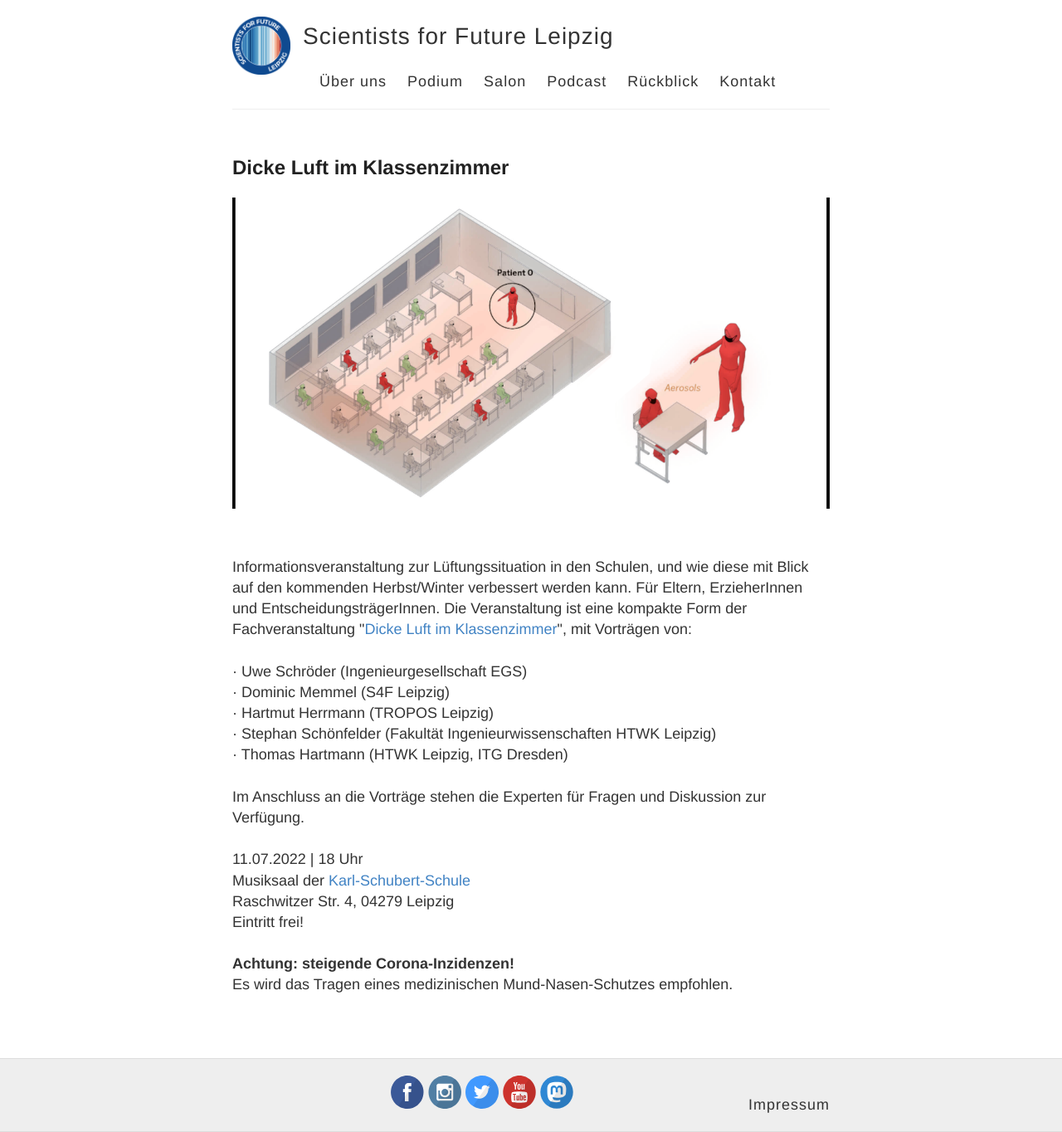
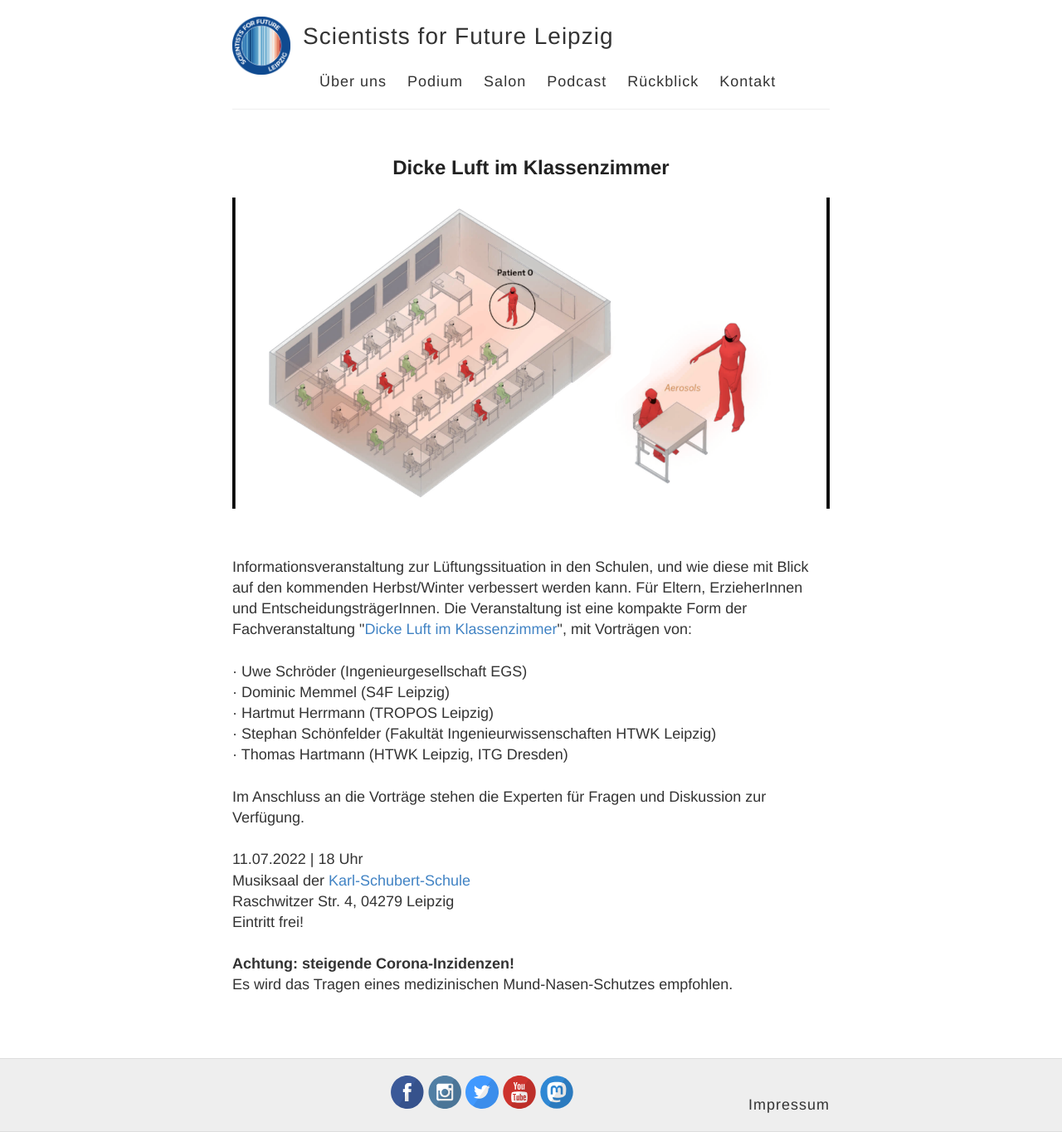
Before and after one commit to s4f-leipzig/s4f-leipzig.github.io, a Jekyll site: the page built from dickeluft.html, in a window 1280 px wide. Shown: the whole page at 83% size. Built offline with Jekyll 4.4.1, drawn with Linux system fonts in a browser that asks for light colours.

Commit message:
Update dickeluft.html

```diff
--- a/dickeluft.html
+++ b/dickeluft.html
@@ -1,7 +1,7 @@
 ---
 layout: default
 ---
-<h2>Dicke Luft im Klassenzimmer</h2>
+<div align="center"><h2>Dicke Luft im Klassenzimmer</h2></div>
 <div align="center"><img src="https://s4f-leipzig.de/images/Dicke_Luft.png"></div>
 <br><br>
 Informationsveranstaltung zur Lüftungssituation in den Schulen, und wie diese mit Blick auf den kommenden Herbst/Winter verbessert werden kann. Für Eltern, ErzieherInnen und EntscheidungsträgerInnen. Die Veranstaltung ist eine kompakte Form der Fachveranstaltung "<a href="https://fing.htwk-leipzig.de/fakultaet/veranstaltungen-termine/webinar-dicke-luft-im-klassenzimmer/">Dicke Luft im Klassenzimmer</a>", mit Vorträgen von:
```
